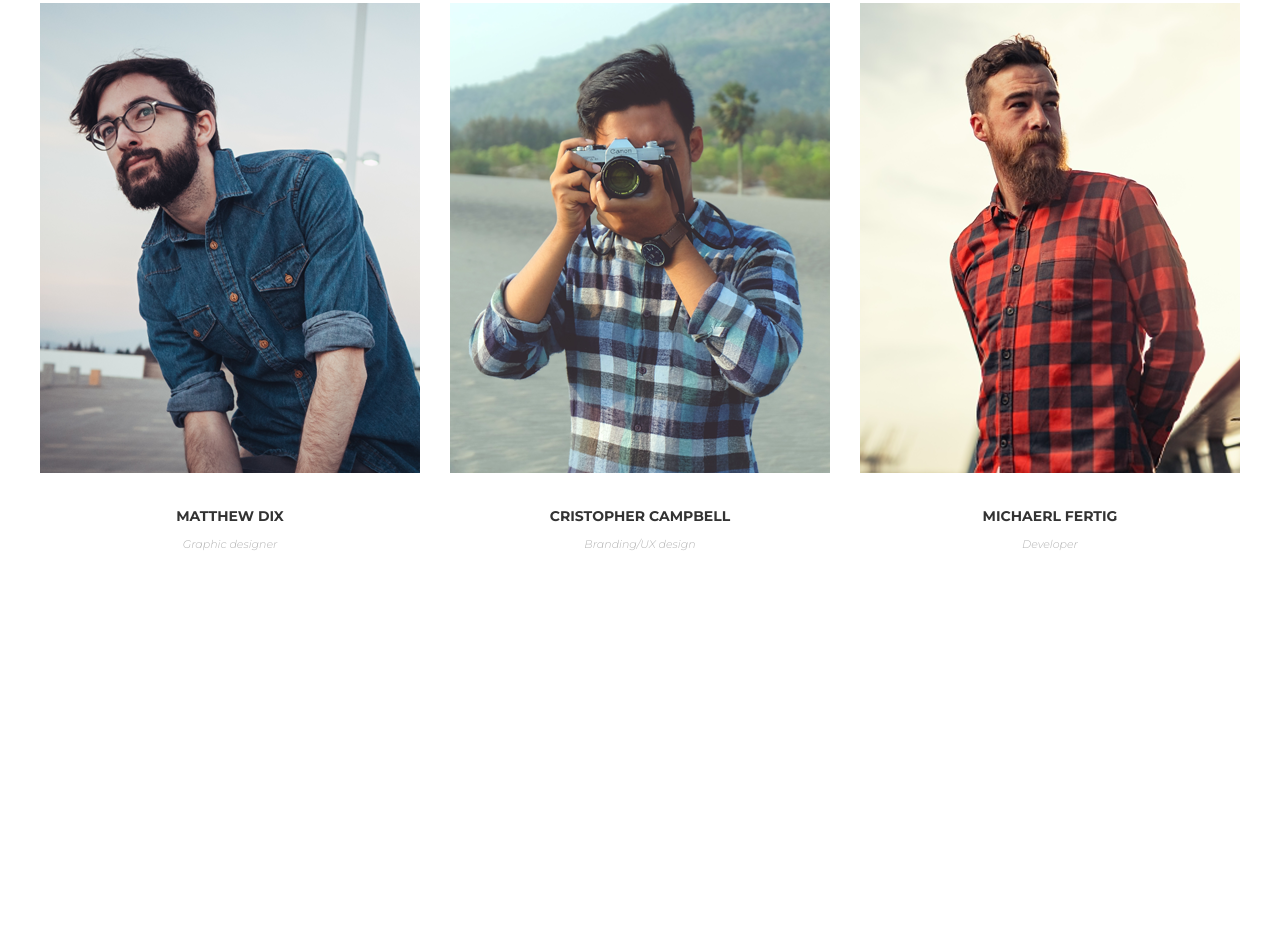
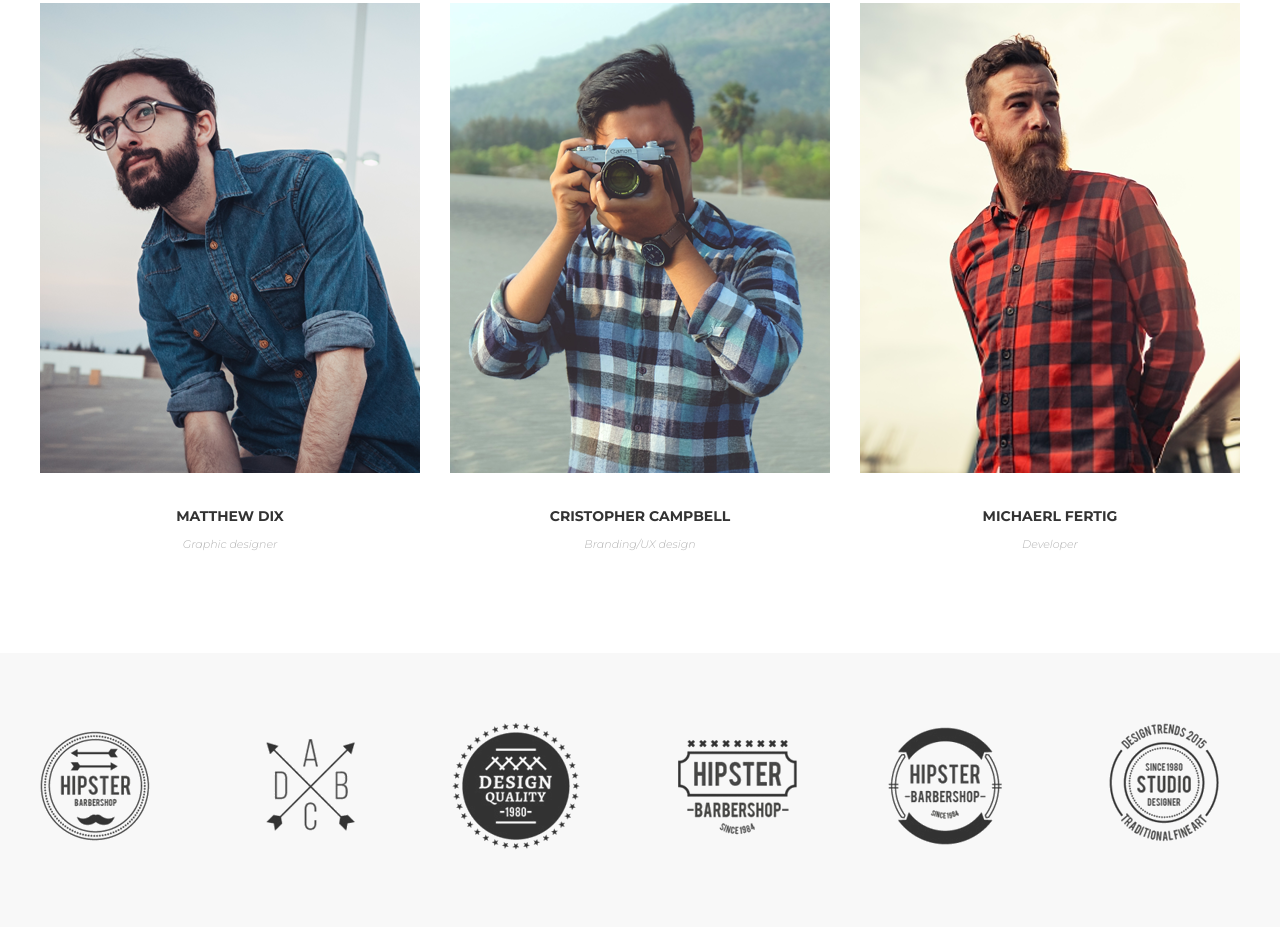
Before and after one commit to AlexNewbee/MoGO, a plain HTML site: page index.html in a window 1280 px wide. Shown: the part 5361-6288 px from the top of the page. Before the commit the page ends 6014 px from the top, so only its background shows below. Drawn offline with Linux system fonts and the light colour scheme.

Commit message:
Added costumers logos

```diff
--- a/assets/css/style.css
+++ b/assets/css/style.css
@@ -681,3 +681,7 @@ margin-top: 5px;
 	font-size: 11px;
 	font-style: italic;
 }
+
+.costumers_logos {
+	margin: 0 auto;
+}
--- a/index.html
+++ b/index.html
@@ -340,5 +340,13 @@
 		</div>
 	</section>
 
+	<section class="section section--gray">
+		<div class="container">
+		<img src="assets/images/costumers_logos.png" alt="">
+		</div>
+	</section>
+
+	</div>
+
 </body>
 </html>
```
Also changed, not shown: assets/images/costumers_logos.png (added).
